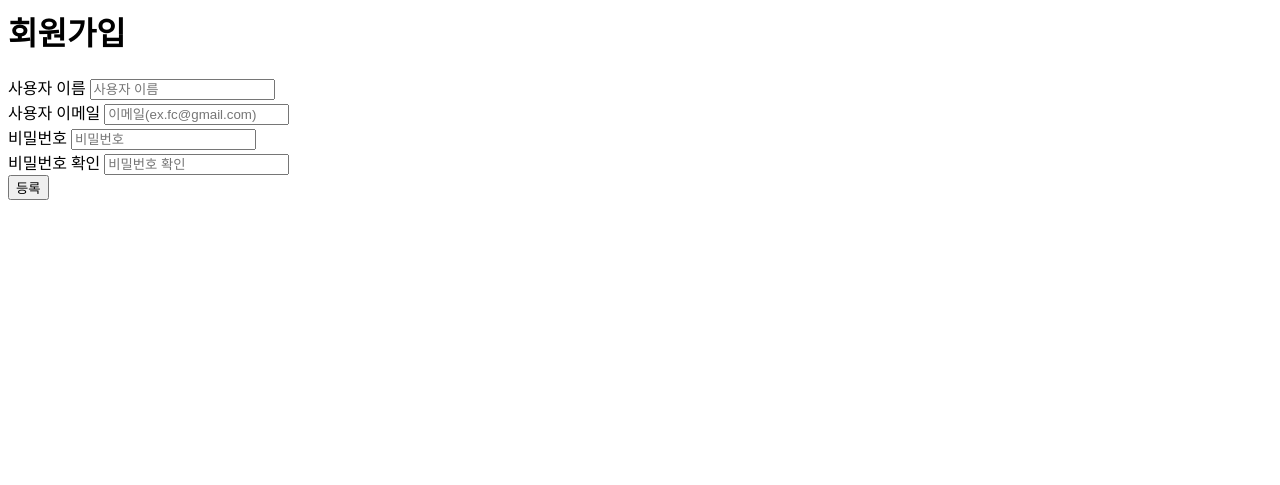
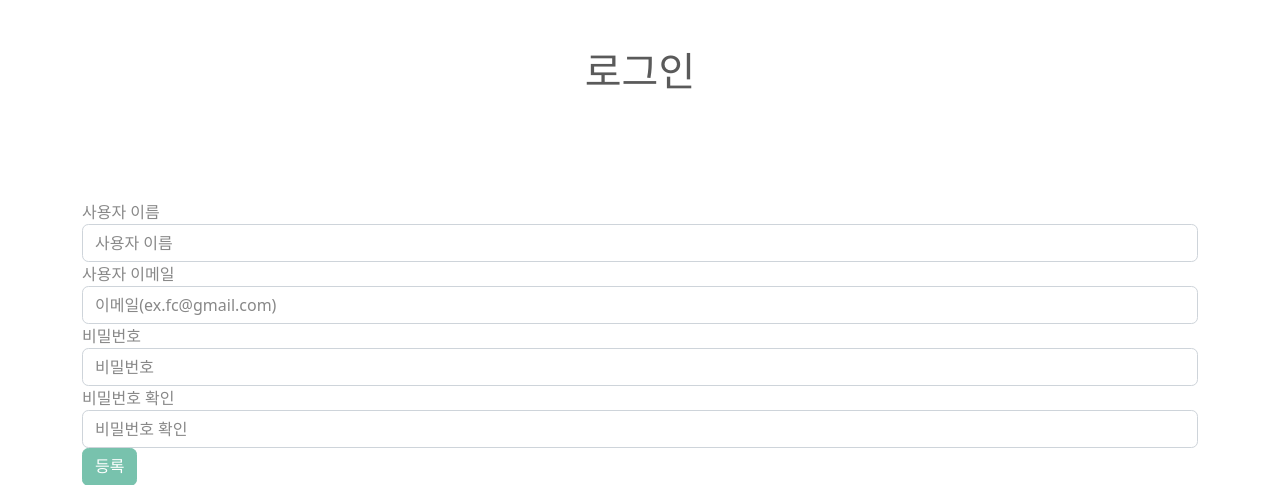
Before and after one commit to chs991209/DJangohubrep, a Django app: page /fcuser/register/ in a window 1280 px wide. Shown: the top 485 px of the page. Run offline with Django 3.2, Linux system fonts and the light colour scheme; some libraries are stand-ins or nearby versions.

Commit message:
회원가입 로그인으로 수정

```diff
--- a/fcuser/templates/register.html
+++ b/fcuser/templates/register.html
@@ -5,6 +5,7 @@
      <meta name="viewport" content="width=device-width, initial-scale=1, shrink-to-fit=no">
 
 <!--        <link rel="stylesheet" href="https://cdn.jsdelivr.net/npm/bootstrap@4.6.0/dist/css/bootstrap.min.css" integrity="sha384-B0vP5xmATw1+K9KRQjQERJvTumQW0nPEzvF6L/Z6nronJ3oUOFUFpCjEUQouq2+l" crossorigin="anonymous">crossorigin-->
+        <link rel="stylesheet" href="/static/bootstrap.min.css" />
         <script src="https://code.jquery.com/jquery-3.5.1.slim.min.js" integrity="sha384-DfXdz2htPH0lsSSs5nCTpuj/zy4C+OGpamoFVy38MVBnE+IbbVYUew+OrCXaRkfj" crossorigin="anonymous"></script>
         <script src="https://cdn.jsdelivr.net/npm/bootstrap@4.6.0/dist/js/bootstrap.bundle.min.js" integrity="sha384-Piv4xVNRyMGpqkS2by6br4gNJ7DXjqk09RmUpJ8jgGtD7zP9yug3goQfGII0yAns" crossorigin="anonymous"></script>
         <script src="https://code.jquery.com/jquery-3.5.1.slim.min.js" integrity="sha384-DfXdz2htPH0lsSSs5nCTpuj/zy4C+OGpamoFVy38MVBnE+IbbVYUew+OrCXaRkfj" crossorigin="anonymous"></script>
@@ -17,7 +18,7 @@
             <div class="row mt-5">
                 <div class="col-12 text-center">
                     <h1>
-                        회원가입
+                        로그인
                     </h1>
                 </div>
             </div>
```
